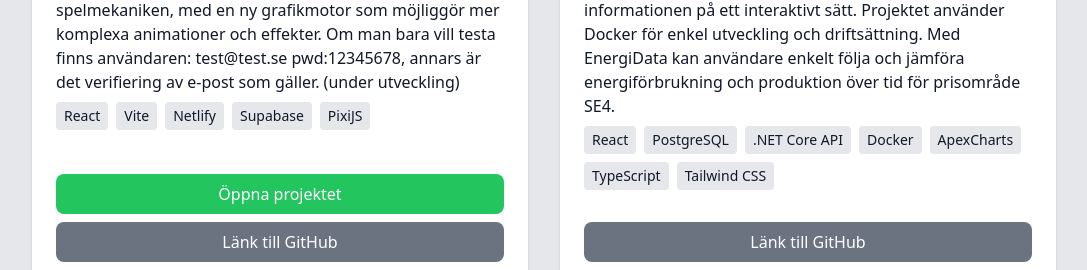
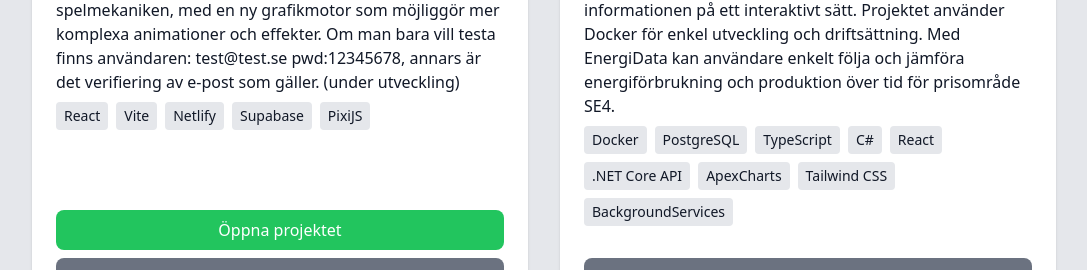
Before and after one commit to Drumpe/portfolio, a React (Vite) app: page / in a window 1280 px wide. Shown: the part 2234-2504 px from the top of the page, without its empty margins (96-1183 px from the left). Built offline with nearby package versions, Linux system fonts and the light colour scheme.

Commit message:
More tech info

```diff
--- a/src/components/Projects.jsx
+++ b/src/components/Projects.jsx
@@ -13,7 +13,7 @@ export function Projects() {
     {
       title: "EnergiData",
       description: "EnergiData, en applikation som samlar in och analyserar energidata/väder från bland annat SMHI och ENTSO-E. Backend är byggd med .NET 9 och lagrar data i en PostgreSQL-databas, medan frontend är skapad med moderna TypeScript-verktyg för att visualisera informationen på ett interaktivt sätt. Projektet använder Docker för enkel utveckling och driftsättning. Med EnergiData kan användare enkelt följa och jämföra energiförbrukning och produktion över tid för prisområde SE4.",
-      tech: ["React", "PostgreSQL", ".NET Core API", "Docker", "ApexCharts", "TypeScript", "Tailwind CSS"],
+      tech: ["Docker", "PostgreSQL", "TypeScript", "C#", "React", ".NET Core API", "ApexCharts", "Tailwind CSS", "BackgroundServices"],
       link: "",
       github: "https://github.com/Drumpe/EnergiData",
       image: "/assets/images/EnergiDataScreenShot.png"
```
